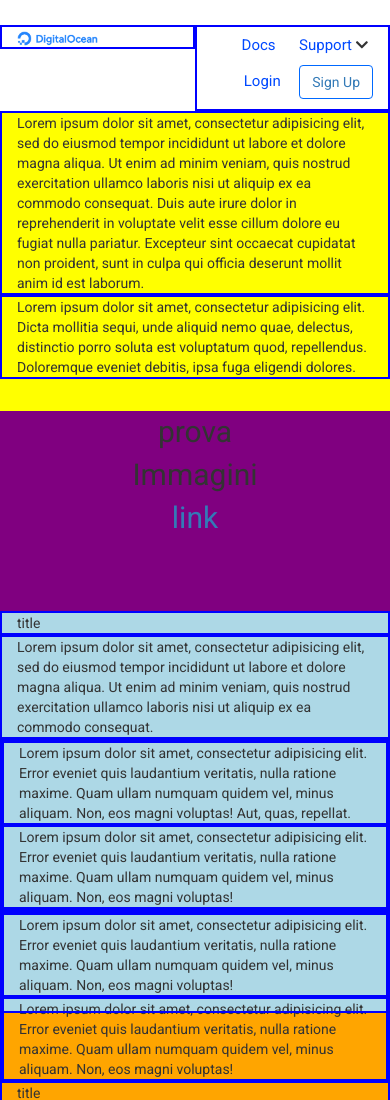
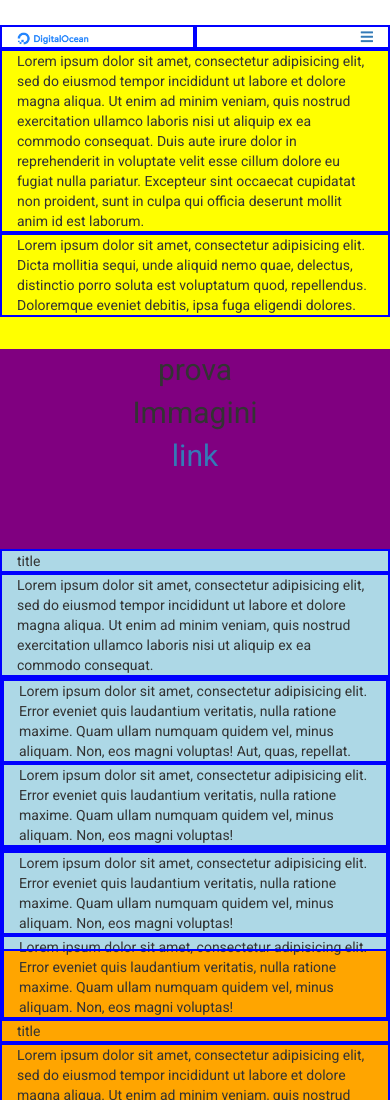
Before and after one commit to AndreaBottini/html-css-digitalocean, a plain HTML site: page index.html in a window 390 px wide. Shown: the top 1100 px of the page. Drawn offline with nearby package versions, Linux system fonts and the light colour scheme.

Commit message:
Termine Navbar

```diff
--- a/css/style.css
+++ b/css/style.css
@@ -28,24 +28,30 @@ body {
 }
 
 .nav_background {
+  color: #0049FF;
   /* height: 80px; */
   background-color: white;
 }
 
 .nav_background nav ul li a {
-  color: #0049FF;
+  color: #031C4E;
   margin-left: 10px;
   line-height: 36px;
   font-size: 15px;
 }
 
 .nav_background nav ul li a:hover {
+  color: #0049FF;
+  text-decoration: none;
+}
+
+.fa-chevron-down {
   color: #031C4E;
-  text-decoration: none;
 }
 
 .logo_nav {
   width: 100%;
+  height:auto;
   vertical-align: middle;
 }
 
@@ -102,15 +108,17 @@ body {
 @media screen and (max-width: 768px) {
 
   .logo_nav {
-    width: 50%;
+    width: 45%;
+    height: auto;
     vertical-align: middle;
   }
 }
 
-@media screen and (max-width: 992px) {
+@media screen and (min-width:769px) and (max-width:1199px) {
 
   .logo_nav {
-    width: 50%;
+    width: 40%;
+    height:auto;
     vertical-align: middle;
   }
 }
@@ -119,6 +127,7 @@ body {
 
   .logo_nav {
     width: 100%;
+    height:auto;
     vertical-align: middle;
   }
 }
--- a/index.html
+++ b/index.html
@@ -31,7 +31,8 @@
             </div>
             <div class="col-xs-6 col-lg-5 text-right">
               <nav>
-                <ul class="menu_bar list-inline">
+                <a href="#" class="menu_hamb hidden-lg"><i class="fas fa-bars"></i></a>
+                <ul class="menu_bar visible-lg list-inline">
                   <li><a href="#">Docs</a></li>
                   <li><a href="#">Support </a><i class="fas fa-chevron-down"></i></li>
                   <li><a href="#">Login</a></li>
```
